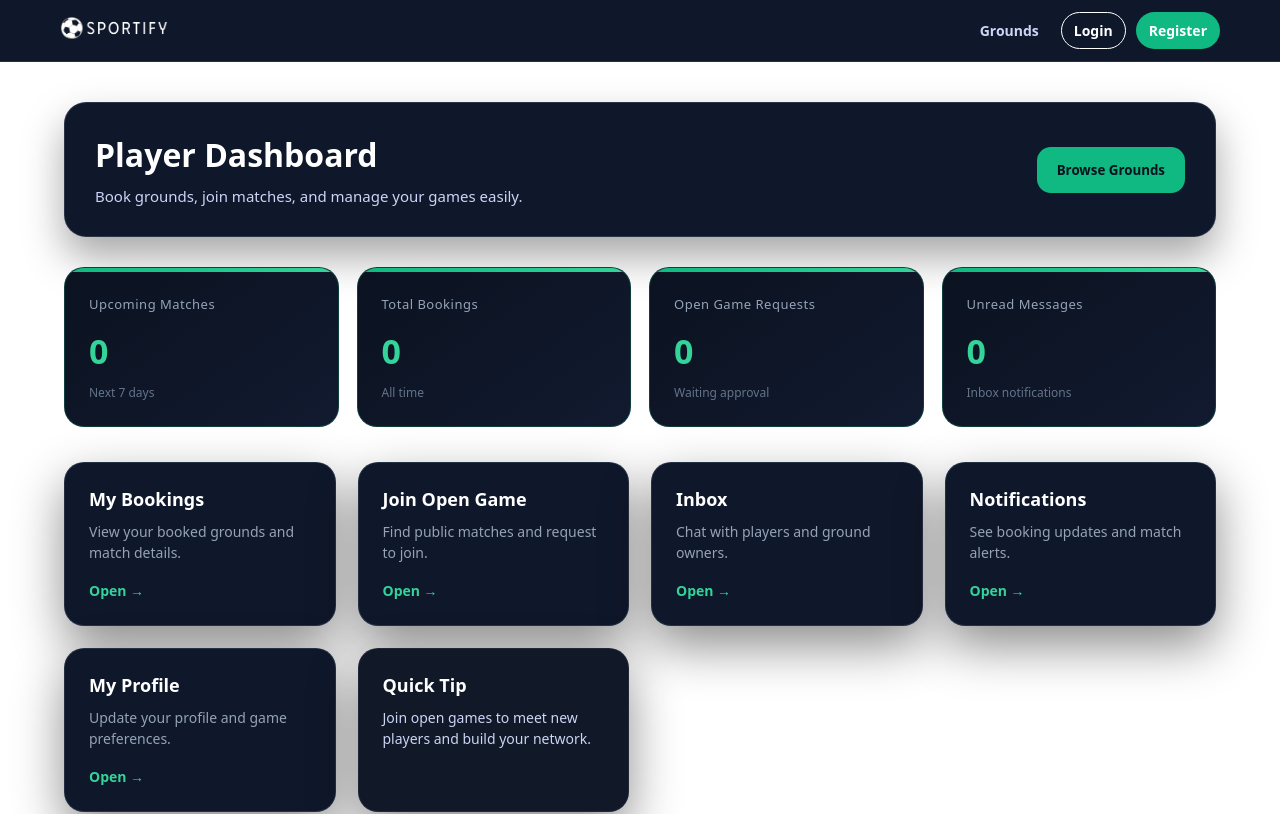
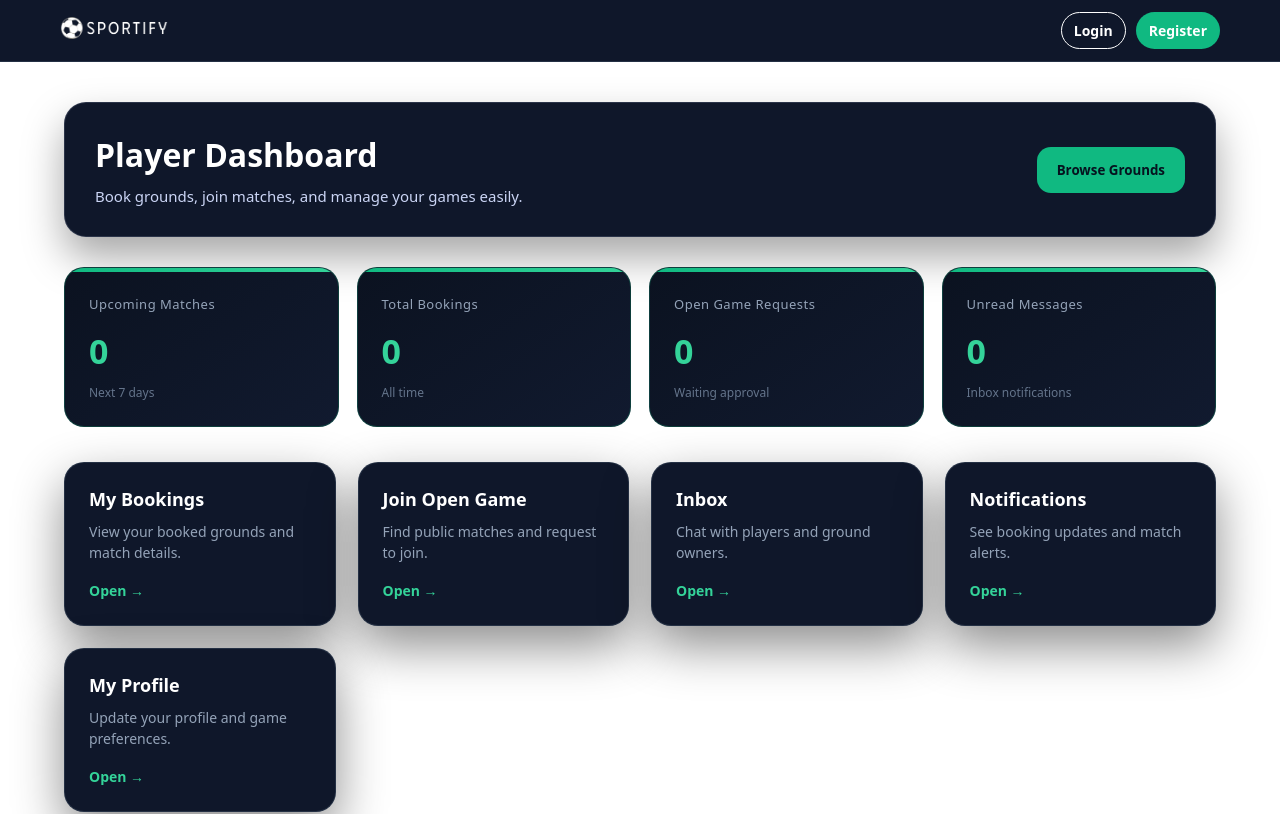
Before and after one commit to MahikaLakoul07/Sportify_Frontend, a React (Vite) app: page /player in a window 1280 px wide. Shown: the top 814 px of the page. Built offline with nearby package versions, Linux system fonts and the light colour scheme.

Commit message:
minor changes

```diff
--- a/src/components/navbar/navbar.jsx
+++ b/src/components/navbar/navbar.jsx
@@ -40,7 +40,6 @@ export default function Navbar() {
 
         {/* RIGHT SIDE - Navigation Links */}
         <div className="navbar-links">
-          <Link to="/grounds">Grounds</Link>
 
           {!isLoggedIn && (
             <>
--- a/src/pages/Dashboard/OwnerDashboard.jsx
+++ b/src/pages/Dashboard/OwnerDashboard.jsx
@@ -70,12 +70,6 @@ export default function OwnerDashboard() {
           <span className="linkish">Open →</span>
         </div>
 
-        <div className="card ghost">
-          <h3>Quick Tip</h3>
-          <p>
-            Add clear photos + accurate price/hour. It increases bookings a lot.
-          </p>
-        </div>
       </div>
 
     </div>
--- a/src/pages/Dashboard/PlayerDashboard.jsx
+++ b/src/pages/Dashboard/PlayerDashboard.jsx
@@ -83,13 +83,6 @@ export default function PlayerDashboard() {
           <span className="linkish">Open →</span>
         </div>
 
-        <div className="card ghost">
-          <h3>Quick Tip</h3>
-          <p>
-            Join open games to meet new players and build your network.
-          </p>
-        </div>
-
       </div>
 
     </div>
--- a/src/pages/Owner/OwnerReports/OwnerReports.jsx
+++ b/src/pages/Owner/OwnerReports/OwnerReports.jsx
@@ -5,7 +5,7 @@ export default function OwnerReports() {
   return (
     <div style={{ maxWidth: 900, margin: "0 auto", padding: 20 }}>
       <h2>Reports</h2>
-      <p>Next step: revenue totals + charts.</p>
+      <p>Reports</p>
       <Link to="/owner">← Back to Dashboard</Link>
     </div>
   );
```
